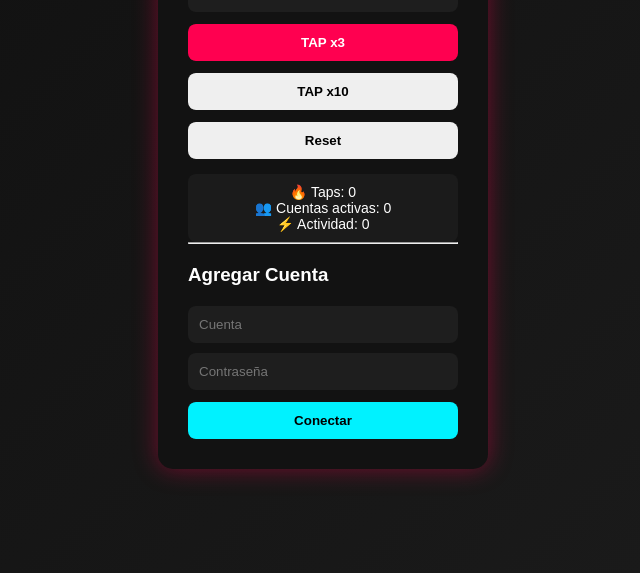
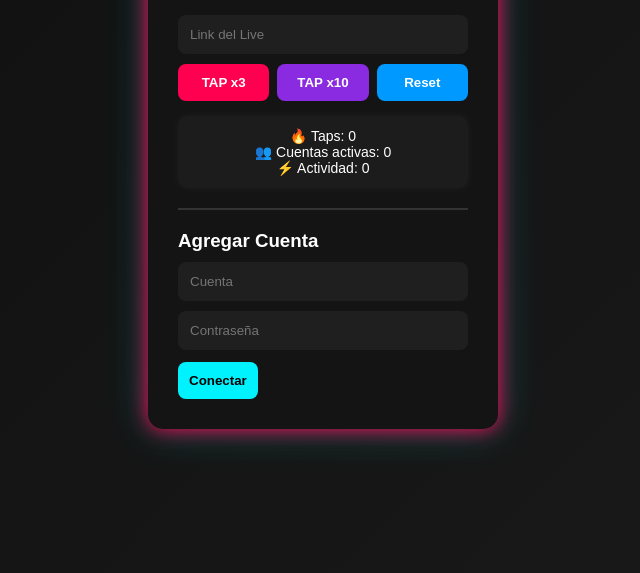
Before and after one commit to khassamx/Tap-Penel, a plain HTML site: page index.html in a window 1280 px wide. Shown: the part 227-800 px from the top of the page, without its empty margins (317-957 px from the left). Drawn offline with Linux system fonts and the light colour scheme.

Commit message:
Actualizar style.css

```diff
--- a/style.css
+++ b/style.css
@@ -1,3 +1,17 @@
+:root{
+
+--bg:#0f0f0f;
+--panel:#141414;
+
+--pink:#ff0050;
+--cyan:#00f2ff;
+--purple:#8a2be2;
+--blue:#0099ff;
+
+--text:white;
+
+}
+
 *{
 margin:0;
 padding:0;
@@ -11,23 +25,25 @@ display:flex;
 justify-content:center;
 align-items:center;
 
-background:linear-gradient(135deg,#0f0f0f,#1c1c1c);
+background:linear-gradient(135deg,var(--bg),#1a1a1a);
 
-font-family:Arial;
-color:white;
+font-family:Arial, sans-serif;
+color:var(--text);
 
 }
 
 .panel{
 
-width:330px;
+width:350px;
 padding:30px;
 
-background:#121212;
+background:var(--panel);
 
 border-radius:15px;
 
-box-shadow:0 0 25px rgba(255,0,80,.4);
+box-shadow:
+0 0 20px var(--pink),
+0 0 40px rgba(0,242,255,.3);
 
 }
 
@@ -36,48 +52,58 @@ h1{
 text-align:center;
 margin-bottom:20px;
 
-color:#ff0050;
+color:var(--pink);
 
-text-shadow:0 0 10px #ff0050,0 0 15px #00f2ff;
+text-shadow:
+0 0 10px var(--pink),
+0 0 15px var(--cyan);
 
 }
 
 h3{
 
 margin-top:20px;
-margin-bottom:10px;
 
 }
 
 input{
 
 width:100%;
-padding:11px;
+padding:12px;
 
 margin-top:10px;
 
 border:none;
 border-radius:8px;
 
-background:#1e1e1e;
+background:#1f1f1f;
 color:white;
 
 outline:none;
+
+transition:.3s;
 
 }
 
 input:focus{
 
-box-shadow:0 0 8px #00f2ff;
+box-shadow:0 0 10px var(--cyan);
+
+}
+
+.controls{
+
+display:flex;
+gap:8px;
+margin-top:10px;
 
 }
 
 button{
 
-width:100%;
+flex:1;
+
 padding:11px;
-
-margin-top:12px;
 
 border:none;
 border-radius:8px;
@@ -92,28 +118,55 @@ transition:.3s;
 
 .tap{
 
-background:#ff0050;
+background:var(--pink);
 color:white;
 
 }
 
 .tap:hover{
 
-background:#ff2c70;
-box-shadow:0 0 12px #ff0050;
+box-shadow:0 0 12px var(--pink);
+
+}
+
+.tap2{
+
+background:var(--purple);
+color:white;
+
+}
+
+.tap2:hover{
+
+box-shadow:0 0 12px var(--purple);
+
+}
+
+.reset{
+
+background:var(--blue);
+color:white;
+
+}
+
+.reset:hover{
+
+box-shadow:0 0 12px var(--blue);
 
 }
 
 .login{
 
-background:#00f2ff;
+margin-top:12px;
+
+background:var(--cyan);
 color:black;
 
 }
 
 .login:hover{
 
-background:#00d0e0;
+box-shadow:0 0 12px var(--cyan);
 
 }
 
@@ -121,14 +174,23 @@ background:#00d0e0;
 
 margin-top:15px;
 
-padding:10px;
+padding:12px;
 
-background:#1b1b1b;
+background:#1c1c1c;
 
-border-radius:8px;
+border-radius:10px;
 
 text-align:center;
 
 font-size:14px;
 
+box-shadow:0 0 10px rgba(255,255,255,.05);
+
 }
+
+hr{
+
+margin:20px 0;
+border:1px solid #333;
+
+}
```
